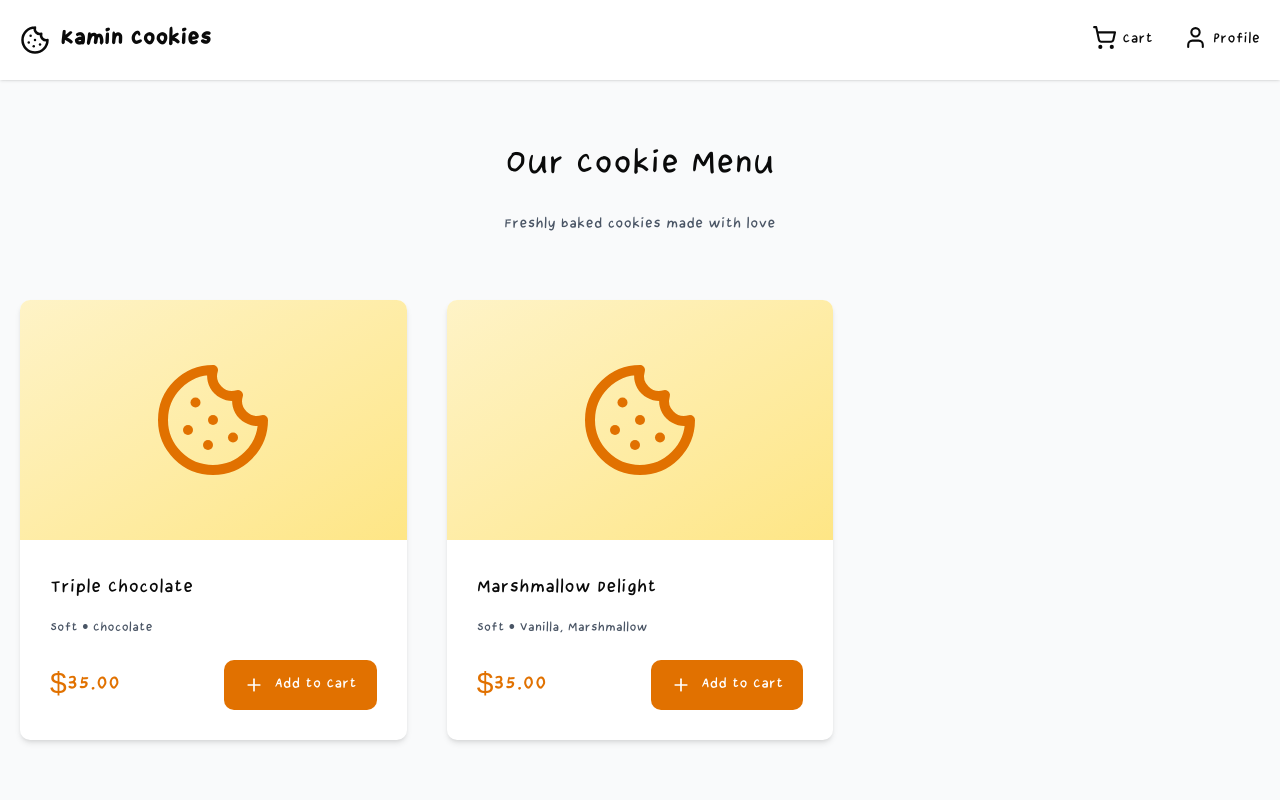
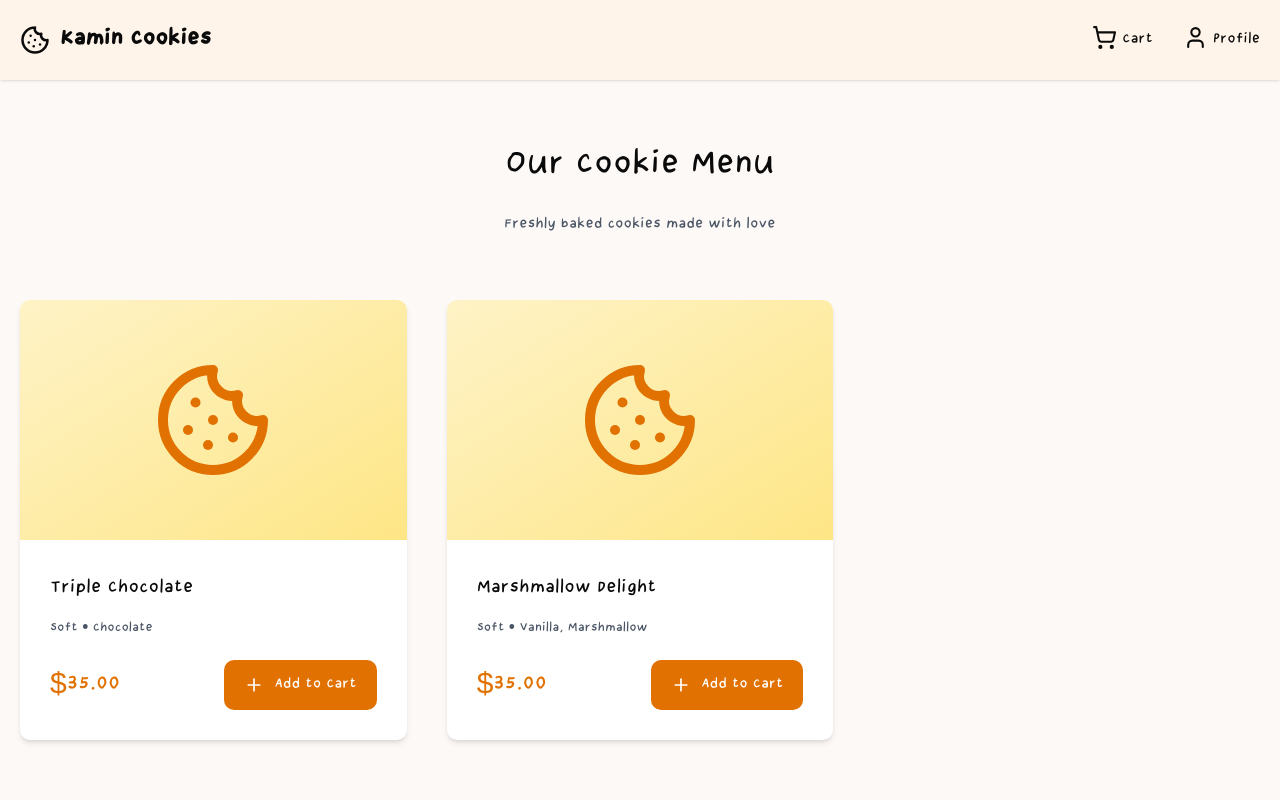
Before and after one commit to PyPhu/E-commerce-cookies, a React (Vite) app: page / in a window 1280 px wide. Shown: the top 800 px of the page. Built offline with nearby package versions, Linux system fonts and the light colour scheme; no server answers.

Commit message:
Change color back

```diff
--- a/src/app/components/Layout.tsx
+++ b/src/app/components/Layout.tsx
@@ -3,8 +3,8 @@ import { ShoppingCart, Cookie, User } from "lucide-react";
 
 export function UserLayout() {
   return (
-    <div className="min-h-screen bg-gray-50">
-      <header className="sticky top-0 flex justify-between items-center p-4 bg-white shadow">
+    <div className="min-h-screen bg-[#fdf9f6]">
+      <header className="flex justify-between items-center p-4 bg-[#fff4e9] shadow">
         {/* Logo */}
         <Link to="/" className="flex items-center gap-2">
           <Cookie className="w-6 h-6" />
```
